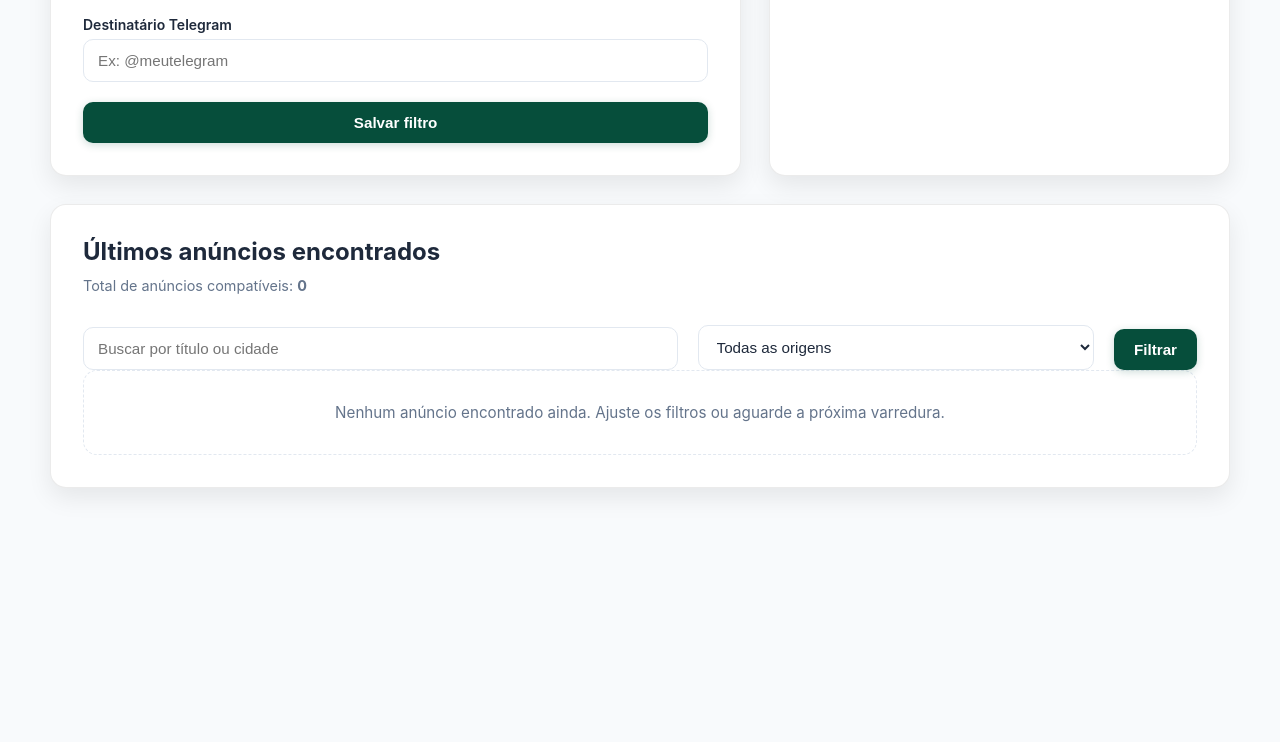
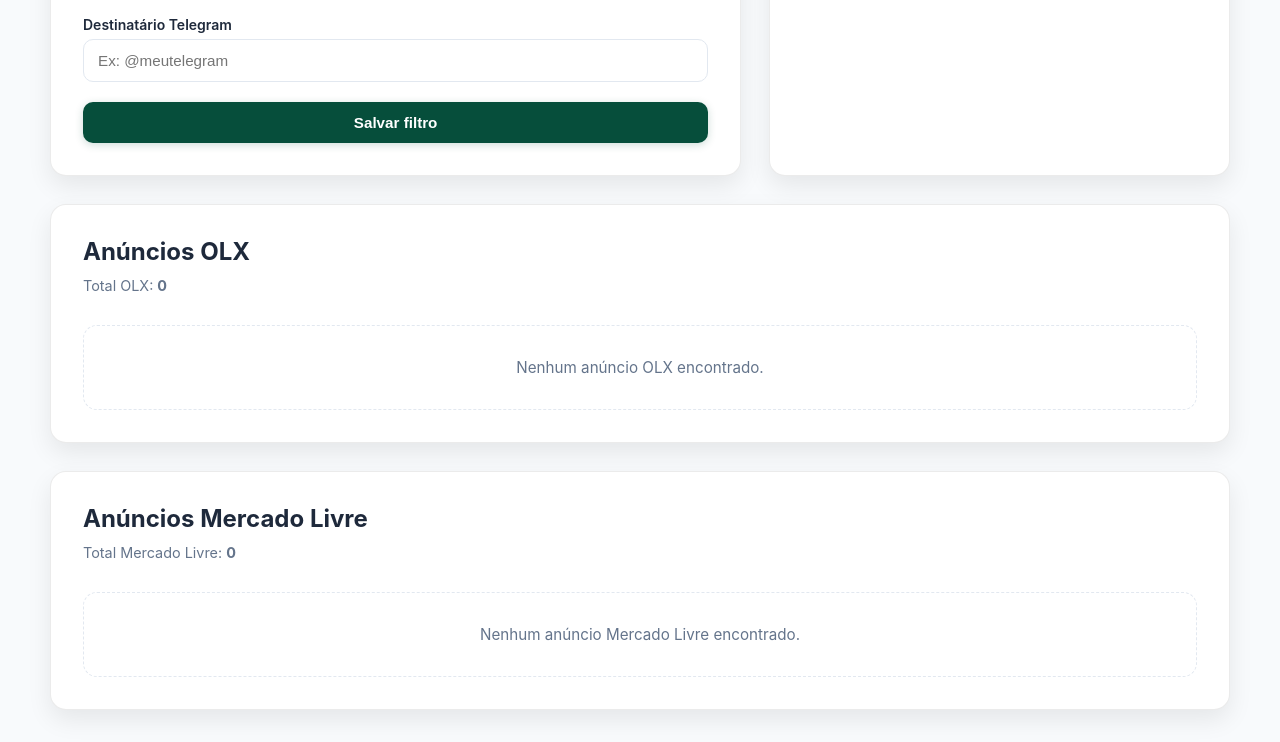
Before and after one commit to RenatoFariaDv/IA_Motos, a Flask app: page / in a window 1280 px wide. Shown: the part 805-1547 px from the top of the page. Before the commit the page ends 1298 px from the top, so only its background shows below. Run offline with Flask 3, Linux system fonts and the light colour scheme.

Commit message:
Separar Mercado Livre da OLX na interface

```diff
--- a/interface/app.py
+++ b/interface/app.py
@@ -1,6 +1,7 @@
-from flask import Flask, render_template, request, redirect, url_for
+from flask import Flask, render_template, request, redirect, url_for, jsonify
 import json
 import os
+from datetime import datetime
 
 app = Flask(__name__)
 BASE_DIR = os.path.dirname(__file__)
@@ -74,6 +75,14 @@ def salvar_anuncios(anuncios):
         json.dump(anuncios, arquivo, indent=2, ensure_ascii=False)
 
 
+def parse_data_hora(valor):
+    """Tenta converter uma string data_hora no formato '%d/%m/%Y %H:%M:%S' para datetime.
+    Se falhar, retorna datetime.min."""
+    try:
+        return datetime.strptime(valor, "%d/%m/%Y %H:%M:%S")
+    except Exception:
+        return datetime.min
+
 def filtrar_anuncios(anuncios, termo: str = '', origem: str = 'all'):
     """Filtra os anúncios por texto e origem."""
     termo = termo.lower().strip()
@@ -100,20 +109,37 @@ def filtrar_anuncios(anuncios, termo: str = '', origem: str = 'all'):
 def index():
     """Rota principal do painel, com filtros e anúncios recentes."""
     filtros = carregar_filtros()
-    anuncios = carregar_anuncios()
+    anuncios_todos = carregar_anuncios()
 
     termo = request.args.get('q', '').strip()
-    origem = request.args.get('origem', 'all')
+    origem = request.args.get('origem', 'all').lower().strip()
 
-    anuncios_filtrados = filtrar_anuncios(anuncios, termo, origem)
+    # Se origem=webmotors, retorna lista vazia (ou poderia redirecionar para OLX)
+    if origem == 'webmotors':
+        anuncios_filtrados = []
+    else:
+        anuncios_filtrados = filtrar_anuncios(anuncios_todos, termo, 'all')
+        anuncios_filtrados.sort(key=lambda a: parse_data_hora(a.get("data_hora")), reverse=True)
+
+    # Separação OLX e Mercado Livre
+    anuncios_olx = [a for a in anuncios_todos if a.get('origem') != 'Mercado Livre']
+    anuncios_ml = [a for a in anuncios_todos if a.get('origem') == 'Mercado Livre']
+
+    total_olx = len(anuncios_olx)
 
     return render_template(
         'index.html',
         filtros=filtros,
         anuncios=anuncios_filtrados,
+        anuncios_olx=anuncios_olx,
+        anuncios_ml=anuncios_ml,
         total_anuncios=len(anuncios_filtrados),
         search_query=termo,
-        origem_atual=origem,
+        origem_atual='olx',
+        total_olx=total_olx,
+        total_webmotors=0,
+        total_combinado=total_olx,
+        webmotors_json_path=None,
     )
 
 
@@ -149,6 +175,13 @@ def excluir(indice):
     return redirect(url_for('index'))
 
 
+@app.route('/api/filtros', methods=['GET'])
+def api_filtros():
+    """Retorna os filtros cadastrados em formato JSON."""
+    filtros = carregar_filtros()
+    return jsonify(filtros)
+
+
 if __name__ == '__main__':
     print('🚀 Iniciando painel Flask em http://127.0.0.1:5000')
     app.run(debug=True, host='127.0.0.1', port=5000)
--- a/interface/templates/index.html
+++ b/interface/templates/index.html
@@ -108,27 +108,17 @@
         {% endif %}
       </section>
 
+      <!-- Seção Anúncios OLX -->
       <section class="card card-feed">
         <div class="card-header">
           <div>
-            <h2>Últimos anúncios encontrados</h2>
-            <p>Total de anúncios compatíveis: <strong>{{ total_anuncios }}</strong></p>
+            <h2>Anúncios OLX</h2>
+            <p>Total OLX: <strong>{{ anuncios_olx|length }}</strong></p>
           </div>
         </div>
-
-        <form method="get" action="{{ url_for('index') }}" class="search-panel">
-          <input type="text" name="q" value="{{ search_query }}" placeholder="Buscar por título ou cidade" autocomplete="off">
-          <select name="origem">
-            <option value="all" {% if origem_atual == 'all' %}selected{% endif %}>Todas as origens</option>
-            <option value="olx" {% if origem_atual == 'olx' %}selected{% endif %}>OLX</option>
-            <option value="webmotors" {% if origem_atual == 'webmotors' %}selected{% endif %}>WebMotors</option>
-          </select>
-          <button class="btn-primary" type="submit">Filtrar</button>
-        </form>
-
-        {% if anuncios %}
+        {% if anuncios_olx %}
           <div class="anuncios-grid">
-            {% for anuncio in anuncios %}
+            {% for anuncio in anuncios_olx %}
               <article class="anuncio-card">
                 <div class="anuncio-media">
                   {% if anuncio.imagem %}
@@ -141,7 +131,7 @@
                   {% endif %}
                 </div>
                 <div class="anuncio-body">
-                  <span class="tag">{{ anuncio.origem or 'OLX' }}</span>
+                   <span class="tag">OLX</span>
                    <h3>{{ anuncio.titulo }}</h3>
                    <p class="price">{{ anuncio.preco }}</p>
                    <div class="info-row">
@@ -149,7 +139,11 @@
                      <span>{{ anuncio.data_hora }}</span>
                    </div>
                    <div class="anuncio-actions">
+                     {% if anuncio.link and anuncio.link not in ['https://www.olx.com.br', 'https://www.olx.com.br/'] %}
                        <a class="btn-secondary" href="{{ anuncio.link }}" target="_blank" rel="noopener noreferrer">Abrir anúncio</a>
+                     {% else %}
+                       <span class="btn-secondary" style="opacity: 0.5; cursor: not-allowed;">Link indisponível</span>
+                     {% endif %}
                      <span class="small-text">Filtro: {{ anuncio.filtro_relacionado or 'N/A' }}</span>
                    </div>
                 </div>
@@ -158,10 +152,60 @@
           </div>
         {% else %}
           <div class="empty-state">
-            Nenhum anúncio encontrado ainda. Ajuste os filtros ou aguarde a próxima varredura.
+            Nenhum anúncio OLX encontrado.
           </div>
         {% endif %}
       </section>
+
+      <!-- Seção Anúncios Mercado Livre -->
+      <section class="card card-feed">
+        <div class="card-header">
+          <div>
+            <h2>Anúncios Mercado Livre</h2>
+            <p>Total Mercado Livre: <strong>{{ anuncios_ml|length }}</strong></p>
+          </div>
+        </div>
+        {% if anuncios_ml %}
+          <div class="anuncios-grid">
+            {% for anuncio in anuncios_ml %}
+              <article class="anuncio-card">
+                <div class="anuncio-media">
+                  {% if anuncio.imagem %}
+                    <img src="{{ anuncio.imagem }}" alt="Foto do anúncio" loading="lazy"
+                         onerror="this.style.display='none'; this.nextElementSibling.style.display='flex';"
+                         onload="this.nextElementSibling.style.display='none';">
+                    <div class="image-fallback" style="display:none;">Sem imagem</div>
+                  {% else %}
+                    <div class="image-fallback">Sem imagem</div>
+                  {% endif %}
+                </div>
+                <div class="anuncio-body">
+                   <span class="tag">Mercado Livre</span>
+                   <h3>{{ anuncio.titulo }}</h3>
+                   <p class="price">{{ anuncio.preco }}</p>
+                   <div class="info-row">
+                     <span>{{ anuncio.cidade or 'Cidade não disponível' }}</span>
+                     <span>{{ anuncio.data_hora }}</span>
+                   </div>
+                   <div class="anuncio-actions">
+                     {% if anuncio.link %}
+                       <a class="btn-secondary" href="{{ anuncio.link }}" target="_blank" rel="noopener noreferrer">Abrir anúncio</a>
+                     {% else %}
+                       <span class="btn-secondary" style="opacity: 0.5; cursor: not-allowed;">Link indisponível</span>
+                     {% endif %}
+                     <span class="small-text">Filtro: {{ anuncio.filtro_relacionado or 'N/A' }}</span>
+                   </div>
+                </div>
+              </article>
+            {% endfor %}
+          </div>
+        {% else %}
+          <div class="empty-state">
+            Nenhum anúncio Mercado Livre encontrado.
+          </div>
+        {% endif %}
+      </section>
+
     </main>
   </div>
 </body>
```
Lines whose indentation alone changed are shown as unchanged.
